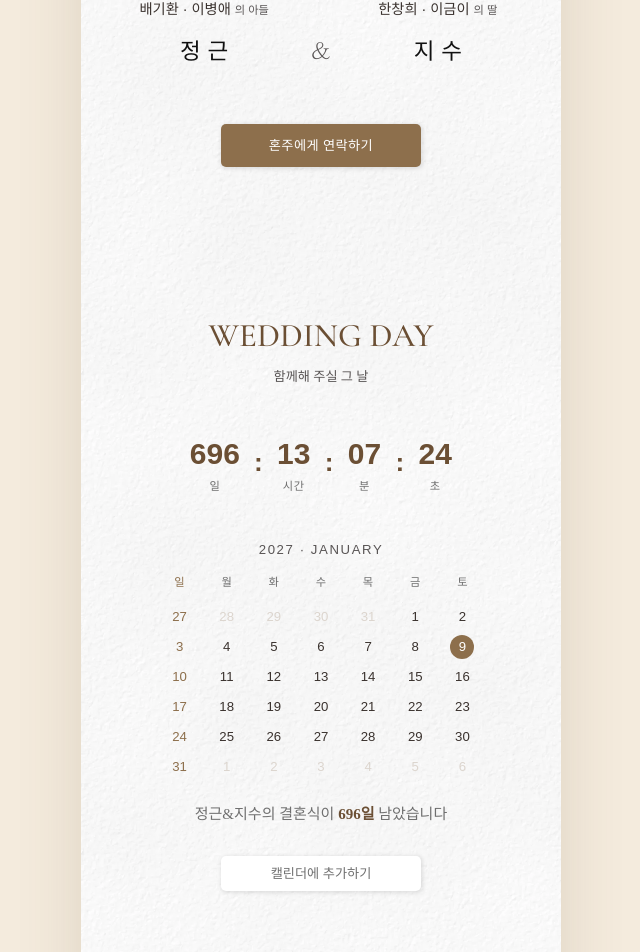
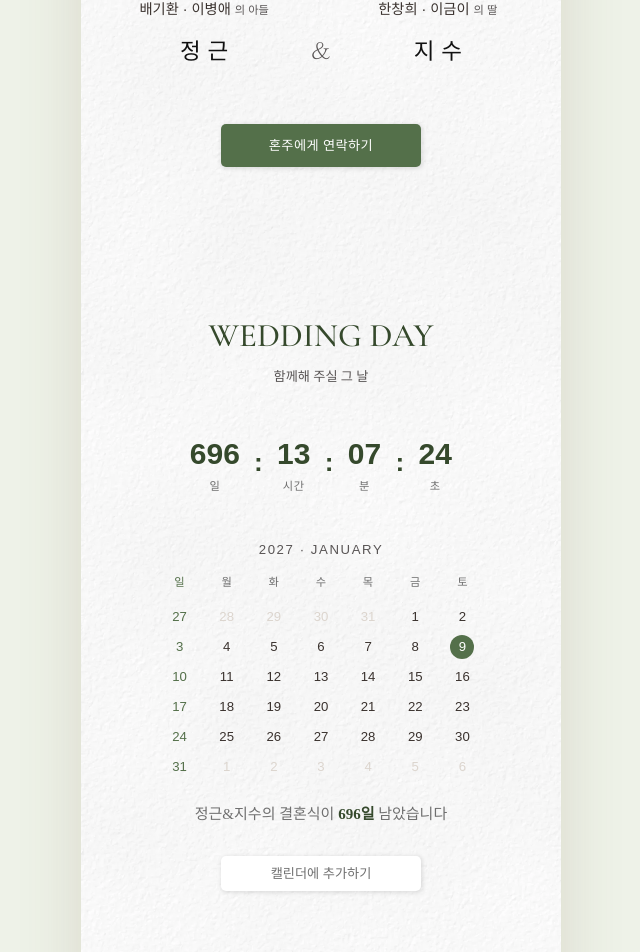
Before and after one commit to didue/mobile-invi, a Next.js app: page / in a window 1280 px wide. Shown: the part 1340-2292 px from the top of the page, without its empty margins (319-959 px from the left). Built offline with nearby package versions, Linux system fonts and the light colour scheme; no server answers; a web font is replaced by a local one.

Commit message:
[Feat] 세이지 그린 컬러 테마 및 테마 변경 기능 추가

```diff
--- a/src/app/_sections/Footer.tsx
+++ b/src/app/_sections/Footer.tsx
@@ -11,7 +11,7 @@ export const Footer = () => {
   };
 
   return (
-    <footer className="flex flex-col items-center gap-4 bg-[var(--blush)] px-4 py-16 text-center text-[var(--ink-hard)]">
+    <footer className="flex flex-col items-center gap-4 bg-[var(--pink-soft)] px-4 py-16 text-center text-[var(--ink-hard)]">
       <p className="footer-ornament">Thank you</p>
       <p className="footer-msg">
         저희를 가까이서 지켜봐주시고
@@ -28,7 +28,7 @@ export const Footer = () => {
         <button
           type="button"
           onClick={copyShareLink}
-          className="rounded-full border border-[var(--pink)] px-6 py-2 text-sm text-[var(--ink-hard)]"
+          className="rounded-full border border-[var(--light-green)] px-6 py-2 text-sm text-[var(--ink-hard)]"
         >
           모바일 청첩장 공유하기
         </button>
--- a/src/app/globals.css
+++ b/src/app/globals.css
@@ -1,20 +1,9 @@
 @import "tailwindcss";
 
 :root {
+  /* ── 테마 공통 토큰 (색 테마와 무관하게 고정) ── */
   --white: #ffffff;
-  /*
-   * 아이보리·크림·브라운 팔레트.
-   * 토큰명(blush/pink/rose)은 기존 코드 전반에서 쓰이고 있어 유지하고 값만 교체했다.
-   * 각 토큰의 실제 역할은 아래 주석을 기준으로 한다.
-   */
-  --blush: #f4ebdd;      /* 페이지 배경 · 이미지 placeholder · 버튼 active (라이트 크림) */
-  --pink-soft: #e4d8c3;  /* 구분선 · 점선 테두리 (샌드) */
-  --pink: #c5ab86;       /* 보조 테두리 · 장식 텍스트 (라이트 브라운) */
-  --rose: #8d6f4c;       /* 메인 키 컬러 — 채움 버튼 · 활성 상태 (모카 브라운) */
-  --rose-deep: #6b4f34;  /* 섹션 제목 · 강조 텍스트 (딥 브라운) */
   --red : #c0553f;       /* 필수 입력 표시 (테라코타) */
-  --ivory: #f3ece0;      /* 카드 안쪽 보조 면 (dday-message · intro 봉투) */
-  --paper: #fdfaf5;      /* .app 카드 본문 배경 (아이보리 페이퍼) */
   --ink: #3a322e;
   --ink-soft : #d2d2d2;
   --ink-medium : #6f6f6f;
@@ -42,6 +31,44 @@
   --font-cormorant-garamond: "Cormorant Garamond", var(--font-nanum-myeongju);
   --font-playfair-display: "Playfair Display", var(--font-nanum-myeongju);
   --font-bodoni-moda: "Bodoni Moda", var(--font-nanum-myeongju);
+}
+
+/*
+ * ── 색 테마 ──
+ * <html> 의 data-theme 속성으로 전환한다(전환 지점: src/data/theme.ts 의 ACTIVE_THEME).
+ * 속성이 없으면 sage 가 기본값이다.
+ *
+ * 아래 7개 토큰은 "역할" 이며 테마별로 값만 다르다. 토큰명(blush/light-green/seige-green …)은
+ * 과거 팔레트에서 유래했고 참조처가 많아 이름은 유지한다. 실제 역할은 다음과 같다.
+ *   --blush            : 페이지 배경 · 이미지 placeholder · 버튼 active
+ *   --light-green-soft : 구분선 · 점선 테두리
+ *   --light-green      : 보조 테두리 · 장식 텍스트
+ *   --seige-green      : 메인 키 컬러(채움 버튼 · 활성 상태)
+ *   --seige-green-deep : 섹션 제목 · 강조 텍스트
+ *   --ivory            : 카드 안쪽 보조 면(dday-message · intro 봉투)
+ *   --paper            : .app 카드 본문 배경
+ */
+:root,
+[data-theme="sage"] {
+  /* 내추럴 세이지 그린 */
+  --blush: #eef2e8;
+  --light-green-soft: #d7decb;
+  --light-green: #a3b592;
+  --seige-green: #54704a;
+  --seige-green-deep: #35492c;
+  --ivory: #ebf0e2;
+  --paper: #fafbf5;
+}
+
+[data-theme="classic"] {
+  /* 아이보리 · 브라운 (원래 테마) */
+  --blush: #f4ebdd;
+  --light-green-soft: #e4d8c3;
+  --light-green: #c5ab86;
+  --seige-green: #8d6f4c;
+  --seige-green-deep: #6b4f34;
+  --ivory: #f3ece0;
+  --paper: #fdfaf5;
 }
 
 html,
@@ -110,7 +137,7 @@ section {
   font-family: var(--font-cormorant-garamond);
   font-weight: 500;
   font-size: var(--font-size-xxl);
-  color: var(--rose-deep);
+  color: var(--seige-green-deep);
   margin-bottom: 6px;
 }
 .gift-section .section-title {
@@ -149,7 +176,7 @@ section {
 .dday-num {
   font-family: var(--font-ibm-plex-sans-kr);
   font-size: var(--font-size-xl);
-  color: var(--rose-deep);
+  color: var(--seige-green-deep);
   font-weight: 600;
 }
 .dday-label {
@@ -164,7 +191,7 @@ section {
   font-family: var(--font-ibm-plex-sans-kr);
   font-size: var(--font-size-xl-s);
   font-weight: 700;
-  color: var(--rose-deep);
+  color: var(--seige-green-deep);
 }
 .calendar {
   margin: 34px auto 0;
@@ -192,7 +219,7 @@ section {
   letter-spacing: 0.02em;
 }
 .cal-dow.sun {
-  color: var(--rose);
+  color: var(--seige-green);
 }
 .cal-day {
   display: flex;
@@ -213,10 +240,10 @@ section {
   color: #dcd5ce;
 }
 .cal-day.sun span {
-  color: var(--rose);
+  color: var(--seige-green);
 }
 .cal-day.highlight span {
-  background: var(--rose);
+  background: var(--seige-green);
   color: #fff;
   font-weight: 500;
 }
@@ -228,7 +255,7 @@ section {
   color: var(--ink-medium);
 }
 .dday-highlight {
-  color: var(--rose-deep);
+  color: var(--seige-green-deep);
   font-weight: 700;
 }
 .dday-calendar-btn {
@@ -435,7 +462,7 @@ img,
   background: #fff;
   border-radius: 2px;
   padding: 36px 15px;
-  border-bottom: 1px solid var(--pink-soft);
+  border-bottom: 1px solid var(--light-green-soft);
   text-align: center;
 }
 .info-place {
@@ -497,7 +524,7 @@ img,
   text-align: left;
   color: var(--ink-medium);
   line-height: 1.8;
-  border-top: 1px dashed var(--pink-soft);
+  border-top: 1px dashed var(--light-green-soft);
   padding-top: 16px;
 }
 .transit b {
@@ -532,6 +559,10 @@ img,
   background: currentColor;
   transform: translateY(-50%);
 }
+.transit-way span.primary{
+  margin-left: 5px;
+  color: var(--seige-green);
+}
 .transit-item .line-five {
   margin-left: 0px;
   color : #8b50a4;
@@ -540,6 +571,7 @@ img,
   margin-left: 0px;
   color : #cea43a;
 }
+
 
 /* Gift: 연락처 행 + 아코디언 */
 .contact-group + .contact-group {
@@ -553,7 +585,7 @@ img,
   border-bottom: 1px solid var(--ink-soft);
 }
 .contact-group .contact-row:last-child {
-  border-bottom: 1px solid var(--pink-soft);
+  border-bottom: 1px solid var(--light-green-soft);
 }
 .contact-row .who {
   font-size: var(--font-size-md-s);
@@ -573,17 +605,17 @@ img,
   font-size: var(--font-size-xs);
   padding: 7px 11px;
   border-radius: 16px;
-  border: 1px solid var(--pink);
-  color: var(--rose);
+  border: 1px solid var(--light-green);
+  color: var(--seige-green);
   background: #fff;
   text-decoration: none;
   cursor: pointer;
   white-space: nowrap;
 }
 .contact-btn.fill {
-  background: var(--rose);
+  background: var(--seige-green);
   color: #fff;
-  border-color: var(--rose);
+  border-color: var(--seige-green);
 }
 .contact-btn.kakao {
   background: #fee500;
@@ -619,7 +651,7 @@ img,
 .acc-head span {
   font-size: var(--font-size-md);
   font-weight: 500;
-  color: var(--rose-deep);
+  color: var(--seige-green-deep);
 }
 .acc-head .chev {
   display: flex;
@@ -671,7 +703,7 @@ img,
   display: flex;
   align-items: center;
   justify-content: center;
-  border: 1px dashed var(--pink-soft);
+  border: 1px dashed var(--light-green-soft);
   border-radius: 12px;
   color: var(--ink-soft);
   font-size: var(--font-size-sm);
@@ -692,7 +724,7 @@ img,
 .notice-list .num {
   font-family: var(--font-gowun-batang);
   font-size: var(--font-size-md);
-  color: var(--rose);
+  color: var(--seige-green);
   flex-shrink: 0;
   padding-top: 1px;
   font-weight: 600;
@@ -753,15 +785,15 @@ img,
   flex: 1;
   padding: 8px;
   border-radius: 2rem;
-  border: 1px solid var(--pink-soft);
+  border: 1px solid var(--light-green-soft);
   background: #fff;
   font-size: var(--font-size-sm);
   color: var(--ink-medium);
   cursor: pointer;
 }
 .seg button.active {
-  background: var(--rose);
-  border-color: var(--rose);
+  background: var(--seige-green);
+  border-color: var(--seige-green);
   color: #fff;
 }
 .stepper {
@@ -774,9 +806,9 @@ img,
   width: 34px;
   height: 34px;
   border-radius: 50%;
-  border: 1px solid var(--pink);
+  border: 1px solid var(--light-green);
   background: #fff;
-  color: var(--rose);
+  color: var(--seige-green);
   font-size: var(--font-size-regualr);
   cursor: pointer;
 }
@@ -788,7 +820,7 @@ img,
 .submit-btn {
   width: 100%;
   margin-top: 10px;
-  background: var(--rose);
+  background: var(--seige-green);
   color: #fff;
   border: none;
   padding: 13px;
@@ -804,7 +836,7 @@ img,
 .thanks-msg {
   text-align: center;
   font-size: var(--font-size-sm);
-  color: var(--rose-deep);
+  color: var(--seige-green-deep);
   margin-top: 10px;
   display: none;
 }
@@ -818,7 +850,7 @@ img,
 .rsvp-open-btn {
   min-width: 200px;
   display: inline-block;
-  background: var(--rose);
+  background: var(--seige-green);
   color: #fff;
   border: none;
   padding: 11px 30px;
@@ -892,8 +924,8 @@ img,
   width: 36px;
   height: 36px;
   margin: 0 auto 14px;
-  border: 3px solid var(--pink-soft);
-  border-top-color: var(--rose);
+  border: 3px solid var(--light-green-soft);
+  border-top-color: var(--seige-green);
   border-radius: 50%;
   animation: loadingSpin 0.9s linear infinite;
 }
@@ -916,7 +948,7 @@ img,
 .modal-title {
   font-family: var(--font-ibm-plex-sans-kr);
   font-size: var(--font-size-lg);
-  color: var(--rose-deep);
+  color: var(--seige-green-deep);
 }
 .modal-close {
   background: none;
@@ -933,7 +965,7 @@ img,
   display: flex;
   flex-direction: column;
   gap: 12px;
-  border-top: 1px dashed var(--pink-soft);
+  border-top: 1px dashed var(--light-green-soft);
   padding-top: 35px;
 }
 .gb-item {
@@ -985,7 +1017,7 @@ img,
 }
 .gb-delete {
   font-size: var(--font-size-xs);
-  color: var(--rose-deep);
+  color: var(--seige-green-deep);
   background: none;
   border: none;
   cursor: pointer;
@@ -1020,11 +1052,11 @@ img,
 
 .gb-delete-form button.confirm {
   color: var(--white);
-  background-color: var(--pink);
+  background-color: var(--light-green);
 }
 .gb-delete-form button.cancle {
-  border: 1px solid var(--pink);
-  color: var(--rose);
+  border: 1px solid var(--light-green);
+  color: var(--seige-green);
 }
 
 /* Hero */
@@ -1156,13 +1188,13 @@ img,
 }
 .profile-col .role {
   font-size: var(--font-size-xs);
-  color: var(--pink);
+  color: var(--light-green);
   letter-spacing: 0.16em;
 }
 .profile-col .name {
   font-family: var(--font-ibm-plex-sans-kr);
   font-size: var(--font-size-regualr);
-  color: var(--rose-deep);
+  color: var(--seige-green-deep);
   margin: 5px 0 3px;
 }
 .profile-col .rel {
@@ -1175,7 +1207,7 @@ img,
 /* Contact modal tabs */
 .tab-bar {
   display: flex;
-  border-bottom: 1px solid var(--pink-soft);
+  border-bottom: 1px solid var(--light-green-soft);
   margin-bottom: 26px;
 }
 .tab-btn {
@@ -1190,7 +1222,7 @@ img,
   font-family: var(--font-ibm-plex-sans-kr);
 }
 .tab-btn.active {
-  color: var(--rose-deep);
+  color: var(--seige-green-deep);
   font-weight: 500;
 }
 .tab-btn.active::after {
@@ -1200,7 +1232,7 @@ img,
   right: 10%;
   bottom: -1px;
   height: 2px;
-  background: var(--rose);
+  background: var(--seige-green);
 }
 .tab-panel {
   display: none;
@@ -1330,14 +1362,14 @@ img,
   font-size: var(--font-size-xl);
   font-weight: 500;
   letter-spacing: 0.08em;
-  color: var(--rose);
+  color: var(--seige-green);
 }
 .footer-ornament::before,
 .footer-ornament::after {
   content: "";
   width: 40px;
   height: 1px;
-  background: var(--pink);
+  background: var(--light-green);
 }
 .footer-msg {
   font-family: var(--font-gowun-batang);
--- a/src/app/layout.tsx
+++ b/src/app/layout.tsx
@@ -1,5 +1,6 @@
 import type { Metadata, Viewport } from "next";
 import { COUPLE } from "@/data/family";
+import { ACTIVE_THEME } from "@/data/theme";
 import { OG_SHARE_IMAGE } from "@/data/wedding";
 import { IntroOverlay } from "@/components/common/IntroOverlay";
 import { KakaoSdk } from "@/components/common/KakaoSdk";
@@ -43,7 +44,7 @@ export default function RootLayout({
   children: React.ReactNode;
 }>) {
   return (
-    <html lang="ko">
+    <html lang="ko" data-theme={ACTIVE_THEME}>
       <head>
         <link rel="preconnect" href="https://fonts.googleapis.com" />
         <link rel="preconnect" href="https://fonts.gstatic.com" crossOrigin="anonymous" />
--- /dev/null
+++ b/src/data/theme.ts
@@ -0,0 +1,12 @@
+// 사이트 전체 색 테마 전환 지점.
+// ACTIVE_THEME 값만 바꾸면 전체 팔레트가 바뀐다(색 정의는 globals.css 의 [data-theme] 블록 참조).
+
+export const THEMES = ["sage", "classic"] as const;
+export type Theme = (typeof THEMES)[number];
+
+/**
+ * 현재 적용 테마.
+ * - "sage"    : 내추럴 세이지 그린
+ * - "classic" : 아이보리·브라운 (원래 테마)
+ */
+export const ACTIVE_THEME: Theme = "sage";
```
Also changed, not shown: src/components/common/IntroOverlay.tsx (+9 -3 lines), .claude/rules/frontend/react.md, public/intro/organza_ribbon_white.webp (added), 1 other file (tests, documents, lock files or other folders).
